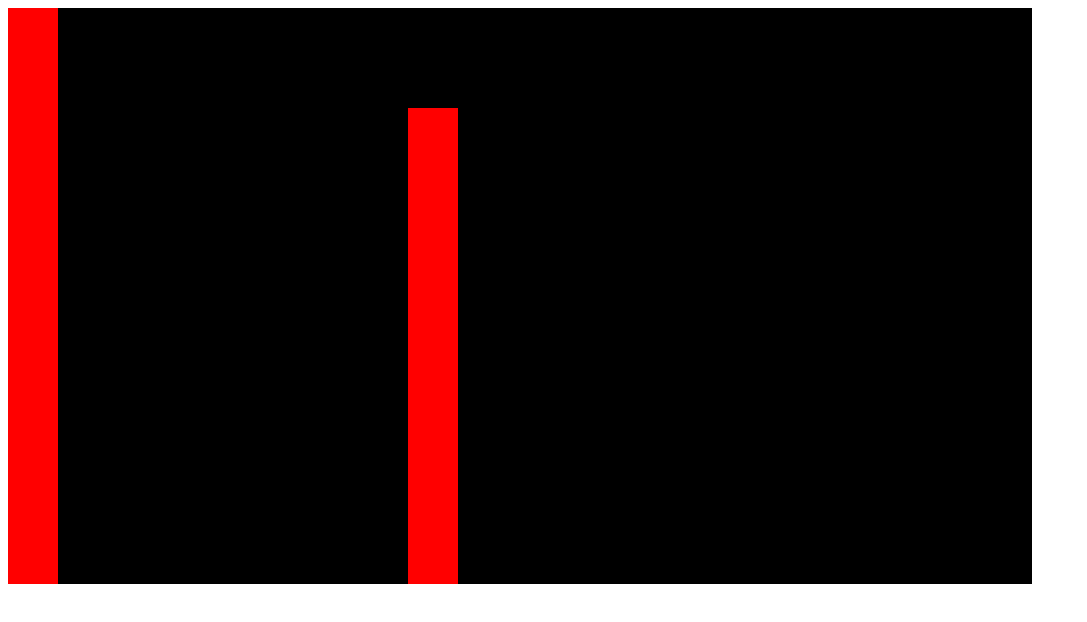
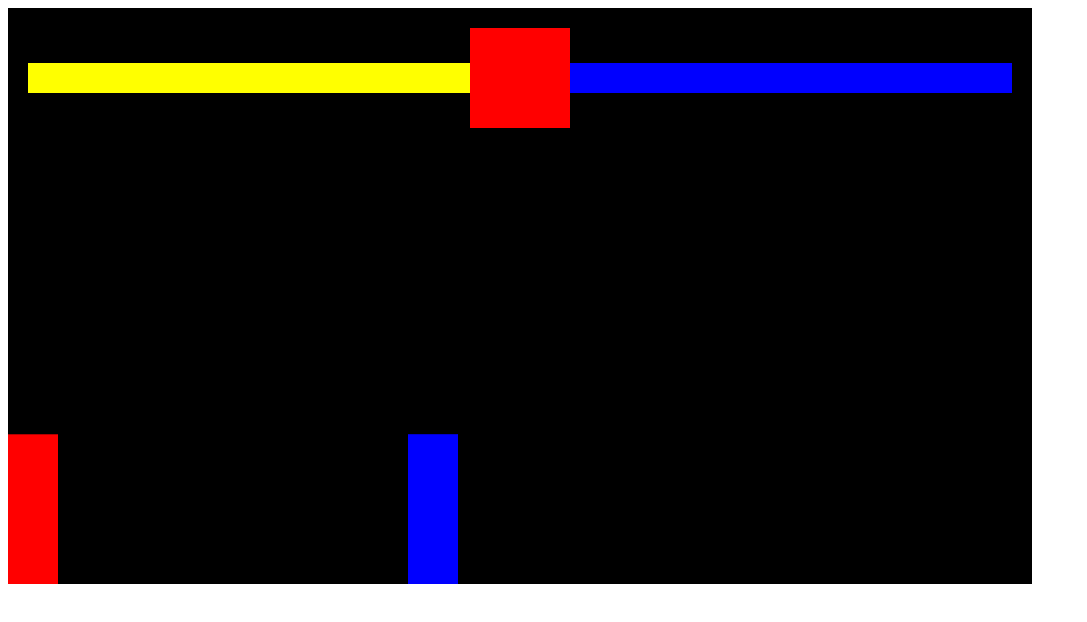
Before and after one commit to elemhunt/Javascript, a plain HTML site: page fighting_game/index.html in a window 1280 px wide. Shown: the whole page, without its empty margins (0-1087 px from the left). Drawn offline with Linux system fonts and the light colour scheme.

Commit message:
Rect additions

```diff
--- a/fighting_game/index.html
+++ b/fighting_game/index.html
@@ -1,3 +1,58 @@
-<canvas></canvas>
+<head>
+    <style>
+        *{
+        box-sizing: border-box;
+        }
+    </style>
+</head>
+<body>
+    <!--red container div-->
+    <div style="
+        position: relative; display: inline-block;
+        "
+    >
+        <!--smaller red container div-->
+        <div style="
+            position: absolute;
+            display: flex;
+            width: 100%;
+            align-items: center;
+            padding: 20px;
+            "
+        >
+            <!--player health-->
+            <div
+                id="playerHealth"
+                style="background-color: yellow; height: 30px; width: 100%;"></div>
+            <!--timer-->
+            <div
+                style="
+                    background-color: red;
+                    height: 100px;
+                    width: 100px;
+                    flex-shrink: 0;
+                "
+            ></div>
+            <!--enemy health-->
+            <div style="position: relative; height: 30px; width: 100%;">
+                <div style="background-color: yellow; height: 30px;"></div>
+                <div
+                id="enemyHealth"
+                style="
+                    position: absolute;
+                    background-color: blue;
+                    top: 0;
+                    right: 0;
+                    bottom: 0;
+                    left: 0;
+                    "
+                ></div>
+            </div>
+        </div>
+        <canvas></canvas>
+    </div>
+
+
 
 <script src="index.js"></script>
+</body>
--- a/fighting_game/index.js
+++ b/fighting_game/index.js
@@ -6,20 +6,67 @@ canvas.height = 576
 
 c.fillRect(0, 0, canvas.width, canvas.height)
 
+const gravity = 0.7
+
 class Sprite{
-    constructor({position, velocity}){
+    constructor({position, velocity, color = 'red', offset}){
         this.position = position
         this.velocity = velocity
+        this.width = 50
+        this.height = 150
+        this.lastKey
+        this.attackBox = {
+            position: {
+                x: this.position.x,
+                y: this.position.y,
+            },
+            offset,
+            width: 100,
+            height:50,
+        }
+        this.color = color
+        this.isAttacking
+        this.health = 100
     }
 
     draw(){
-        c.fillStyle = 'red'
-        c.fillRect(this.position.x, this.position.y, 50, 150)
+        // player or enemy rect
+        c.fillStyle = this.color
+        c.fillRect(this.position.x, this.position.y, this.width, this.height)
+
+        // attack box
+        if (this.isAttacking){
+            c.fillStyle = 'green'
+            c.fillRect(
+                this.attackBox.position.x,
+                this.attackBox.position.y,
+                this.attackBox.width,
+                this.attackBox.height
+                )
+        }
+
+
     }
 
     update(){
         this.draw()
-        this.position.y += 10
+
+        this.attackBox.position.x = this.position.x - this.attackBox.offset.x
+        this.attackBox.position.y = this.position.y
+
+        this.position.x += this.velocity.x
+        this.position.y += this.velocity.y
+
+        if (this.position.y + this.height + this.velocity.y >= canvas.height){
+            this.velocity.y = 0
+        } else this.velocity.y += gravity
+    }
+
+    attack(){
+       this.isAttacking = true
+       setTimeout(() => {
+           this.isAttacking = false
+       }, 100)
     }
 }
 
@@ -31,6 +78,10 @@ const player = new Sprite({
     velocity: {
         x: 0,
         y:0
+    },
+    offset:{
+       x: 0,
+       y: 0
     }
 })
 
@@ -43,14 +94,140 @@ const enemy = new Sprite({
     velocity: {
         x: 0,
         y:0
+    },
+    color: 'blue',
+    offset:{
+        x: +50,
+        y: 0
+     }
+})
+
+const keys = {
+    a: {
+        pressed: false
+    },
+    d: {
+        pressed: false
+    },
+    w: {
+        pressed: false
+    },
+
+    ArrowLeft: {
+        pressed: false
+    },
+    ArrowRight: {
+        pressed: false
     }
-})
-enemy.draw()
+}
+
+function rectangularCollision({rectangle1, rectangle2}){
+    return(
+        rectangle1.attackBox.position.x + rectangle1.attackBox.width >= rectangle2.position.x
+        && rectangle1.attackBox.position.x <= rectangle2.position.x + rectangle2.width
+        && rectangle1.attackBox.position.y + rectangle1.attackBox.height >= rectangle2.position.y
+        && rectangle1.attackBox.position.y <= rectangle2.position.y + rectangle2.height
+    )
+}
 
 function animate(){
     window.requestAnimationFrame(animate)
+    c.fillStyle = 'black'
+    c.fillRect(0, 0, canvas.width, canvas.height)
     player.update()
     enemy.update()
+
+
+    // player movement
+    player.velocity.x = 0
+
+    if (keys.a.pressed && player.lastKey == 'a'){
+        player.velocity.x = -5
+    } else if (keys.d.pressed && player.lastKey == 'd'){
+        player.velocity.x = 5
+    }
+
+    // enemy movement
+    enemy.velocity.x = 0
+
+    if (keys.ArrowLeft.pressed && enemy.lastKey == 'ArrowLeft'){
+        enemy.velocity.x = -5
+    } else if (keys.ArrowRight.pressed && enemy.lastKey == 'ArrowRight'){
+        enemy.velocity.x = 5
+    }
+
+    // detect for collision
+    if(rectangularCollision({
+        rectangle1: player,
+        rectangle2: enemy
+    }) && player.isAttacking){
+            player.isAttacking = false
+            document.querySelector('#enemyHealth').style.width = enemy.health
+    }
+
+    if(rectangularCollision({
+        rectangle1: enemy,
+        rectangle2: player
+    }) && player.isAttacking ){
+            player.isAttacking = false
+    }
 }
 
 animate()
+
+window.addEventListener('keydown', (event) => {
+    switch (event.key) {
+        case 'd':
+            keys.d.pressed = true
+            player.lastKey = 'd'
+            break
+        case 'a':
+            keys.a.pressed = true
+            player.lastKey = 'a'
+            break
+        case 'w':
+            player.velocity.y = -20
+            break
+        case 'Shift':
+            player.attack()
+            break
+
+        case 'ArrowRight':
+            keys.ArrowRight.pressed = true
+            enemy.lastKey = 'ArrowRight'
+            break
+        case 'ArrowLeft':
+            keys.ArrowLeft.pressed = true
+            enemy.lastKey = 'ArrowLeft'
+            break
+        case 'ArrowUp':
+            enemy.velocity.y = -20
+            break
+        case 'Control':
+            enemy.attack()
+            break
+    }
+    console.log(event.key)
+})
+
+window.addEventListener('keyup', (event) => {
+    switch (event.key) {
+        // player keys
+        case 'd':
+            keys.d.pressed = false
+            break
+        case 'a':
+            keys.a.pressed = false
+            break
+
+        // enemy keys
+        case 'ArrowRight':
+            keys.ArrowRight.pressed = false
+            break
+        case 'ArrowLeft':
+            keys.ArrowLeft.pressed = false
+            break
+
+    }
+    console.log(event.key)
+})
```
